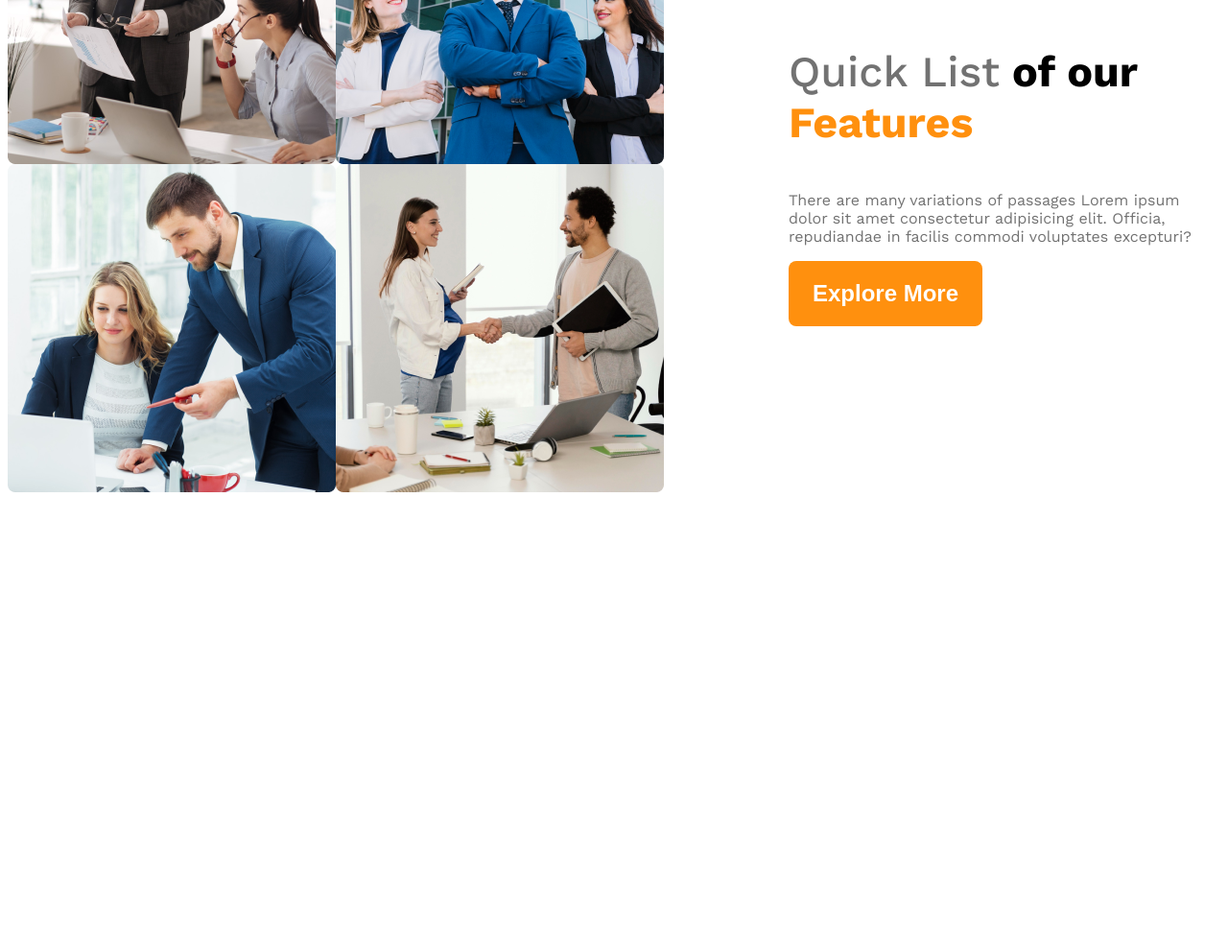
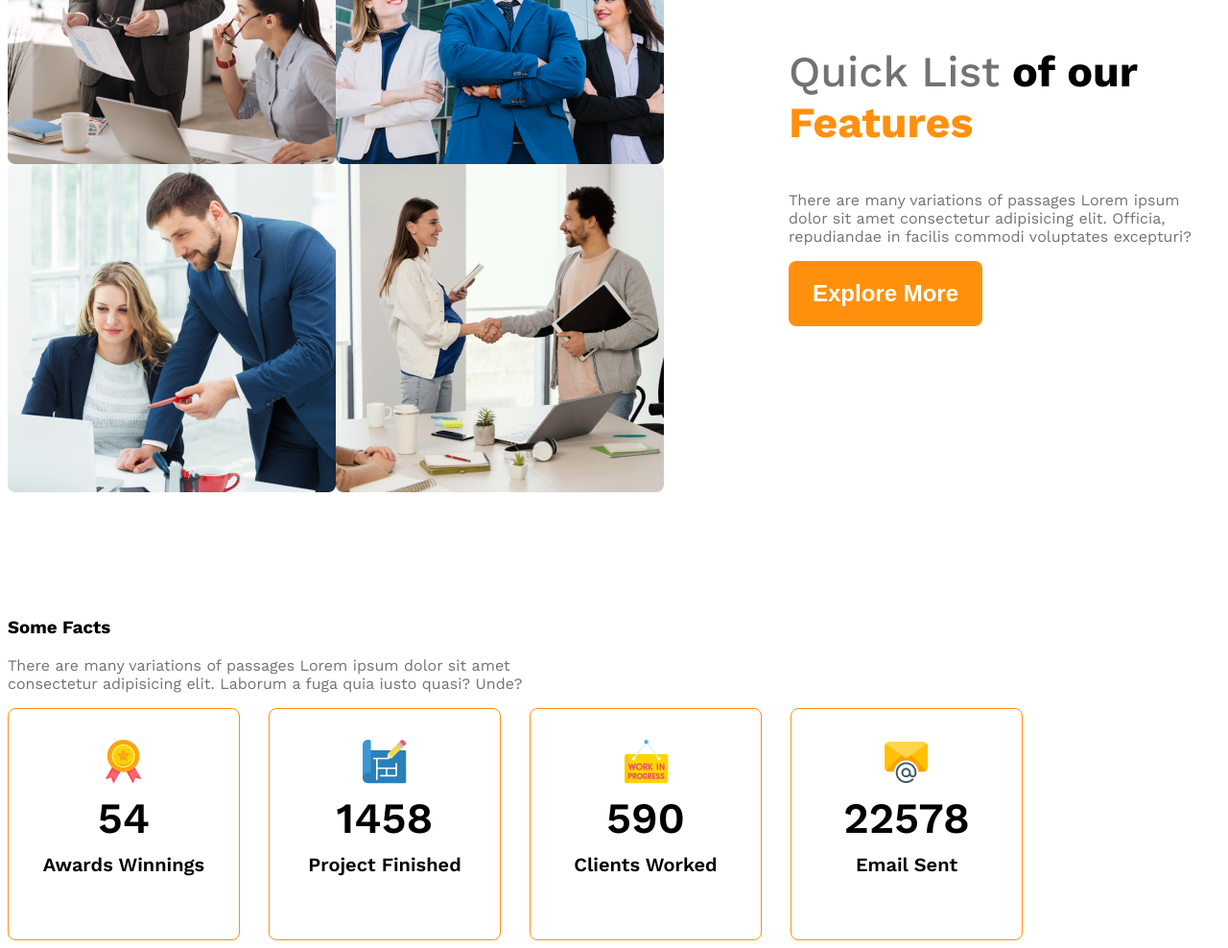
Before and after one commit to shanimonsarker/architect-website, a plain HTML site: page index.html in a window 1280 px wide. Shown: the part 1352-2340 px from the top of the page at 96% size. Before the commit the page ends 1995 px from the top, so only its background shows below. Drawn offline with nearby package versions, Linux system fonts and the light colour scheme.

Commit message:
added facts

```diff
--- a/index.html
+++ b/index.html
@@ -34,10 +34,10 @@
         <!-- team section -->
 <section class="teams display-flex">
     <div class="team-img-container">
-<img src="./img/team1.png" alt="two architect discussing">
-<img src="./img/team2.png" alt="">
-<img src="./img/team3.png" alt="">
-<img src="./img/team4.png" alt="">
+        <img src="./img/team1.png" alt="two architect discussing">
+        <img src="./img/team2.png" alt="">
+        <img src="./img/team3.png" alt="">
+        <img src="./img/team4.png" alt="">
     </div>
     <div class="team-text">
         <h3 class="team-title"> <span class="quick text-c">Quick List</span> <span class="of-our">of our</span>
@@ -54,9 +54,42 @@
 
 
  </section>
- <!-- some fects -->
+ <!-- some facts -->
   <section class="some-facts">
-
+<h3 class="facts-title"> Some Facts</h3>
+<p class="text-c facts-description">There are many variations of passages Lorem ipsum dolor sit amet consectetur
+     adipisicing elit. Laborum a fuga quia iusto quasi? Unde?</p>
+     <div class="facts-container">
+        <!-- .fact*4>img+h4.fact-number+h5.fact-name -->
+         <div class="fact-card display-flex">
+            <div>
+            <img src="./img/icons/ribon.png" alt="">
+            <h4 class="fact-number">54</h4>
+            <h5 class="fact-name">Awards Winnings</h5>
+            </div>
+         </div>
+         <div class="fact-card display-flex">
+            <div>
+            <img src="./img/icons/projects.png" alt="">
+            <h4 class="fact-number">1458</h4>
+            <h5 class="fact-name">Project Finished</h5>
+            </div>
+         </div>
+         <div class="fact-card display-flex">
+            <div>
+            <img src="./img/icons/customers.png" alt="">
+            <h4 class="fact-number">590</h4>
+            <h5 class="fact-name">Clients Worked</h5>
+            </div>
+         </div>
+         <div class="fact-card display-flex">
+            <div>
+            <img src="./img/icons/email.png" alt="">
+            <h4 class="fact-number">22578</h4>
+            <h5 class="fact-name">Email Sent</h5>
+            </div>
+         </div>
+     </div>
   </section>
     </main>
     <footer>
--- a/style.css
+++ b/style.css
@@ -80,13 +80,46 @@ main > section{
     .nav-bar, .nav-link, .teams {
         flex-direction: column;
     }
-    .team-img-container{
-        grid-template-columns: repeat(1, 1fr);
-        gap: 24px;
+    .team-img-container, .facts-container{
+        grid-template-columns: 1fr;
+        /* gap: 24px;  */
+    }
+    .facts-container{
+        justify-items: center;
     }
     .team-text{
         margin-left: 20px;
     }
+
+}
+/* some facts related style */
+.facts-container{
+    display: flex;
+    grid-template-columns: repeat(4, 1fr);
+    gap: 30px;
+}
+.fact-card{
+    border: 1px solid #ff900e;
+    width: 240px;
+    height: 240px;
+    border-radius: 8px;
+    text-align: center;
+    align-items: center;
+    justify-content: center;
+}
+.fact-number{
+    font-size: 2.8rem;
+    font-weight: 600;
+    margin-top: 5px;
+    margin-bottom: 10px;
+}
+.fact-name{
+    font-size: 1.25rem;
+    font-weight: 600;
+    margin-top: 10px;
+}
+.facts-description{
+    max-width: 540px;
 }
 /* medium size device */
 @media screen and (min-width: 576px) and (max-width: 992px) {
@@ -96,6 +129,7 @@ main > section{
     .team-text{
         margin-left: 50px auto;
     }
+
 }
 /* team related styles */
 .teams{
```
